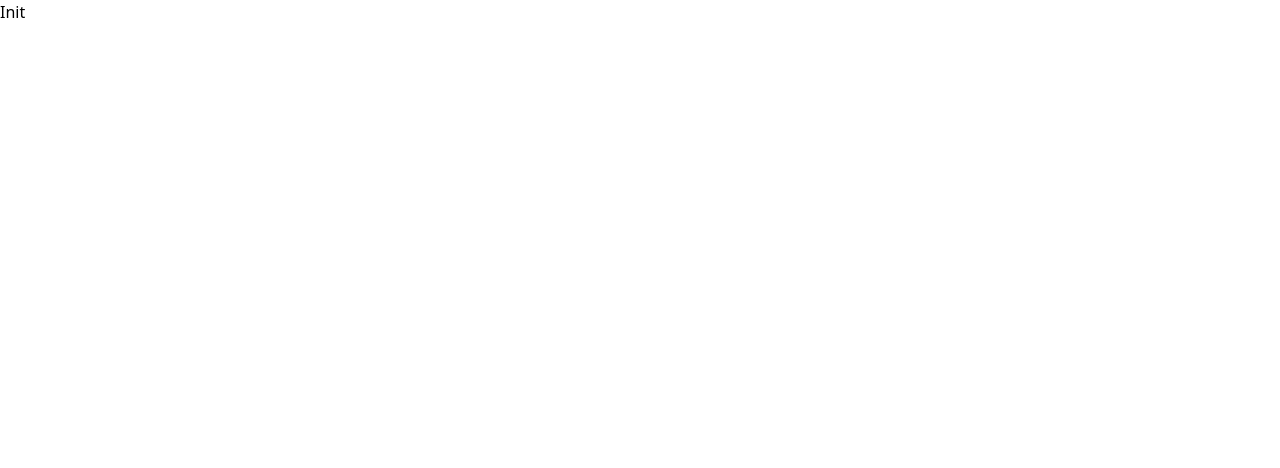
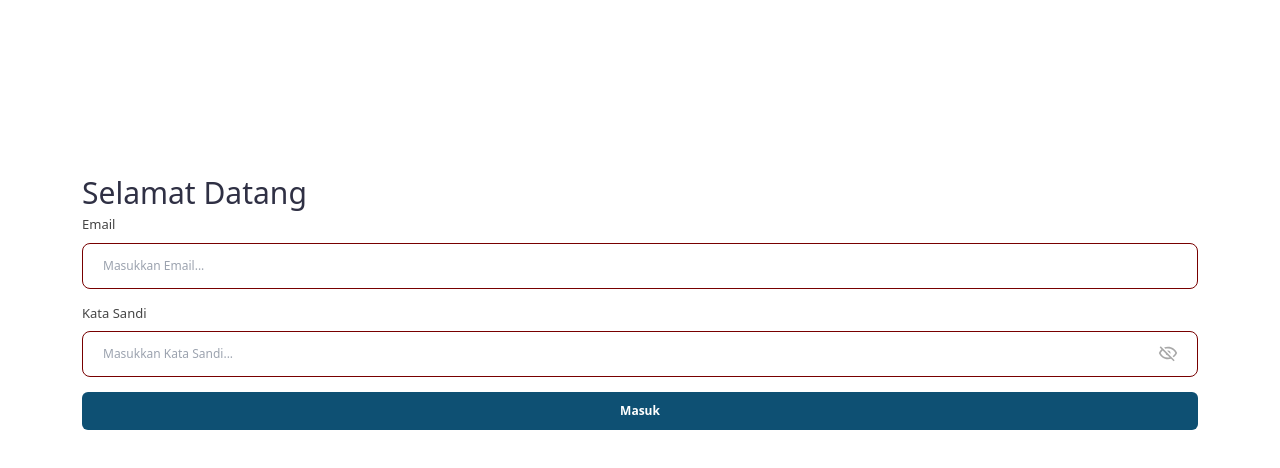
Before and after one commit to puspawahyuningtias/tokoku, a React (Create React App) app: page / in a window 1280 px wide. Shown: the top 468 px of the page. Built offline with nearby package versions, Linux system fonts and the light colour scheme.

Commit message:
Update App.js

```diff
--- a/src/App.js
+++ b/src/App.js
@@ -1,13 +1,15 @@
 import { Route, Routes } from "react-router-dom";
 import './App.css';
 import Home from "./Pages";
+import Login from "./Pages/login";
 
 function App() {
   return (
     <div>
       <Routes>
         {/* Auth */}
-        <Route name='Home' path="/" element={<Home />} />
+        <Route name='Login' path="/" element={<Login />} />
+        <Route name='Home' path="/home" element={<Home />} />
       </Routes>
     </div>
   );
```
